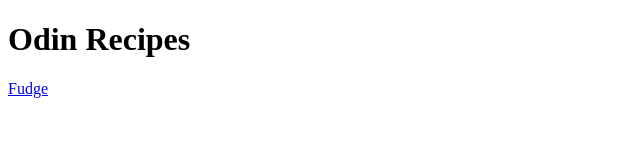
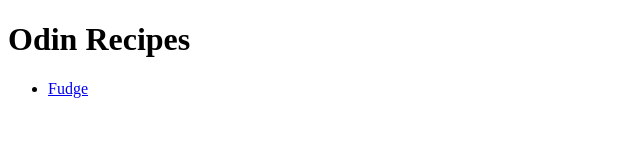
Before and after one commit to kbreezy004/odin-recipes, a plain HTML site: page index.html in a window 1280 px wide. Shown: the full height of the page, 0-640 px from the left. Drawn offline with Linux system fonts and the light colour scheme.

Commit message:
added ul to list recipes

```diff
--- a/index.html
+++ b/index.html
@@ -8,7 +8,9 @@
 </head>
 <body>
     <h1>Odin Recipes</h1>
-    <a href="./recipes/fudge.html">Fudge</a>
+
+        <ul>
+            <li> <a href="./recipes/fudge.html">Fudge</a> </li>
 
 
 </body>
```
